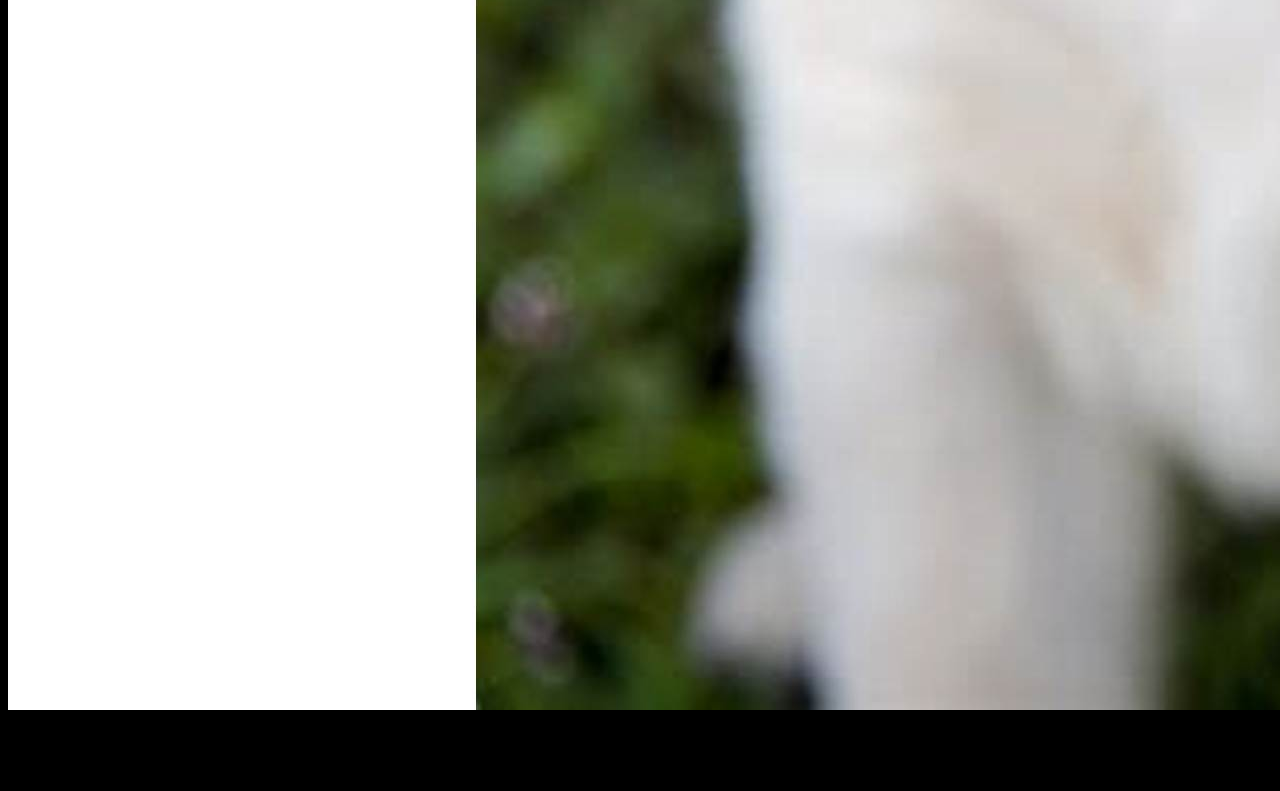
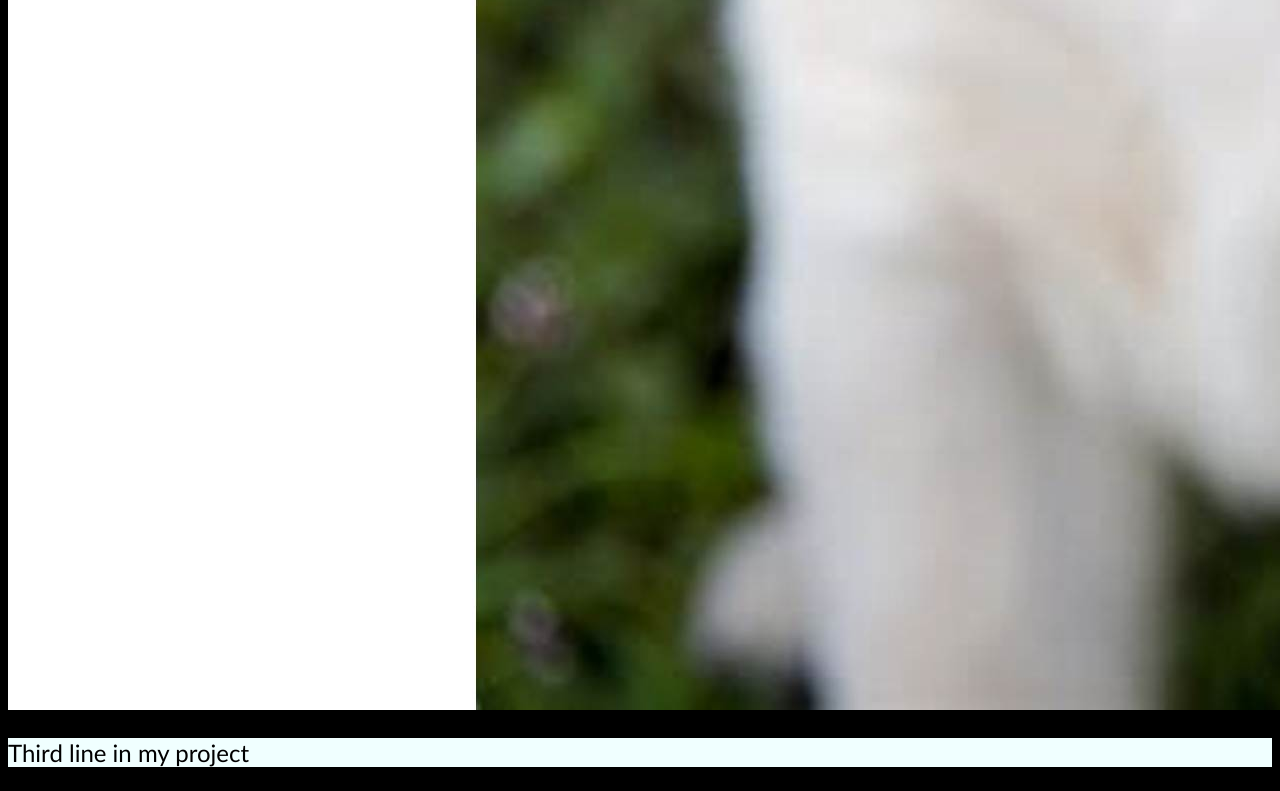
Before and after one commit to wentworth2023/mon_site, a plain HTML site: page index.html in a window 1280 px wide. Shown: the part 3240-4031 px from the top of the page. Before the commit the page ends 3962 px from the top, so only its background shows below. Drawn offline with Linux system fonts and the light colour scheme.

Commit message:
added a third line in index.html

```diff
--- a/index.html
+++ b/index.html
@@ -12,5 +12,6 @@
     <div><img src="flower.png" alt="flower-image"></div>
     <p>Second line in my project</p>
     <div><img src="dog.png" alt="dog-image"></div>
+    <p>Third line in my project</p>
 </body>
 </html>
```
